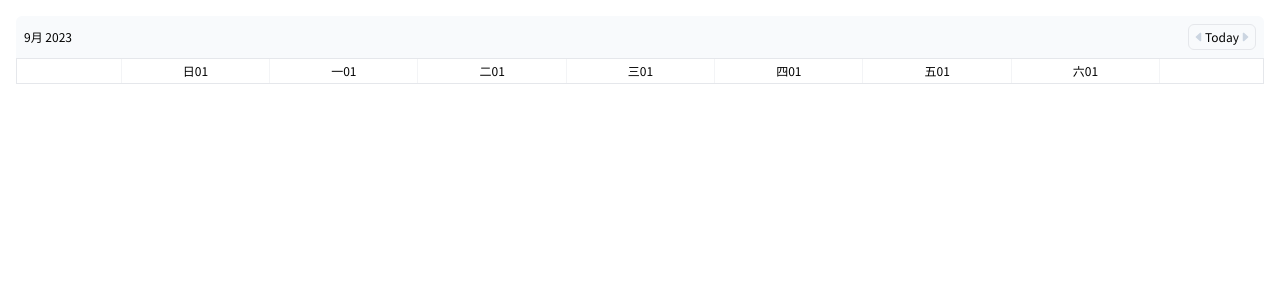
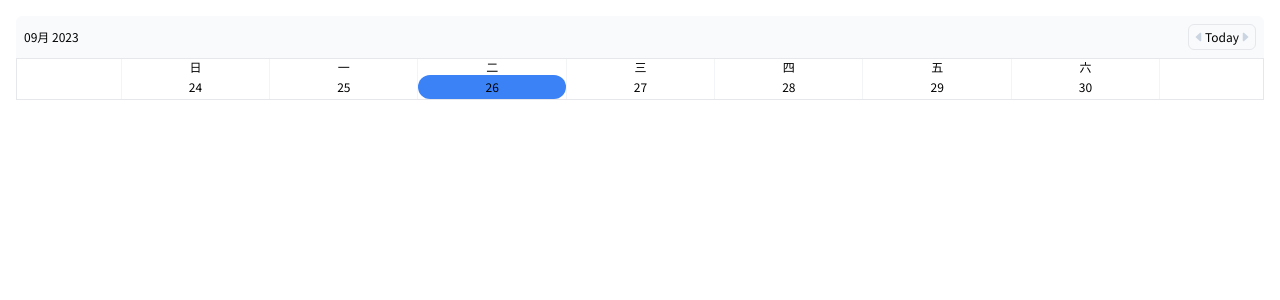
Before and after one commit to codingprovide/homework-sheet, a React (Vite) app: page / in a window 1280 px wide. Shown: the top 300 px of the page. Built offline with nearby package versions, Linux system fonts and the light colour scheme.

Commit message:
update: calendar finish week date

```diff
--- a/src/components/Calendar.tsx
+++ b/src/components/Calendar.tsx
@@ -1,18 +1,43 @@
+import { useState } from "react";
 import { BsCaretLeftFill, BsCaretRightFill } from "react-icons/bs"
-import format from "date-fns/format";
-const WeekList = ["日", "一", "二", "三", "四", "五", "六"];
+import { addDays, eachDayOfInterval, endOfWeek, subDays, startOfWeek, format } from "date-fns";
 
 function Calendar() {
+
+  const weekList = ["日", "一", "二", "三", "四", "五", "六"];
+
+  const [specifiedDate, setSpecifiedDate] = useState(new Date());
+
+  // 計算一周起始和結束日期
+  const startDate = startOfWeek(specifiedDate);
+  const endDate = endOfWeek(specifiedDate);
+  //生成一周日期列表
+  const weekDates = eachDayOfInterval({ start: startDate, end: endDate });
+
+  const handlePreviousDate = function (): void {
+    setSpecifiedDate(subDays(specifiedDate, 1));
+  }
+
+  const handleNextDate = function (): void {
+    setSpecifiedDate(addDays(specifiedDate, 1));
+  }
+
+  const handleTodayDate = function():void {
+    setSpecifiedDate(new Date());
+  }
+
+  console.log("WeekDates", weekDates);
+
   return (
     <div className=" text-xs p-4">
       {/* table herad */}
       <div className=" p-2 bg-slate-50 rounded-t-md">
         <div className="flex justify-between items-center">
-          <div>9月 2023</div>
+          <div>{format(specifiedDate, "MM")}月 {format(specifiedDate, "yyyy")}</div>
           <div className=" flex justify-center items-center border p-1 rounded-md">
-            <button className=" text-slate-300"><BsCaretLeftFill /></button>
-            <span>Today</span>
-            <button className=" text-slate-300"><BsCaretRightFill /></button>
+            <button className=" text-slate-300" onClick={handlePreviousDate}><BsCaretLeftFill /></button>
+            <button onClick={handleTodayDate}>Today</button>
+            <button className=" text-slate-300" onClick={handleNextDate}><BsCaretRightFill /></button>
           </div>
         </div>
       </div>
@@ -20,13 +45,17 @@ function Calendar() {
       <div className=" grid grid-cols-12 border border-l-1 border-gray-200">
         <div className=" col-span-1"></div>
         <div className=" col-span-10 grid grid-cols-7">
-          {WeekList.map((day, weekindex) =>
-            <div className=" text-center border-l-[1px] border-gray-100 p-1">
-              <span key={weekindex}>
+          {weekList.map((day, weekindex) =>
+            <div className=" flex-row justify-center items-center border-l-[1px] border-gray-100">
+              <span key={weekindex} className=" w-full inline-block text-center">
                 {day}
-                <span>
-                  01
-                </span>
+              </span>
+              <span className={
+                format(specifiedDate, "dd") === format(weekDates[weekindex], "dd") ?
+                  "bg-blue-500  w-full inline-block rounded-full leading-6 text-center" :
+                  "  inline-block leading-6 w-full text-center"
+              }>
+                {format(weekDates[weekindex], "dd")}
               </span>
             </div>
           )}
```
